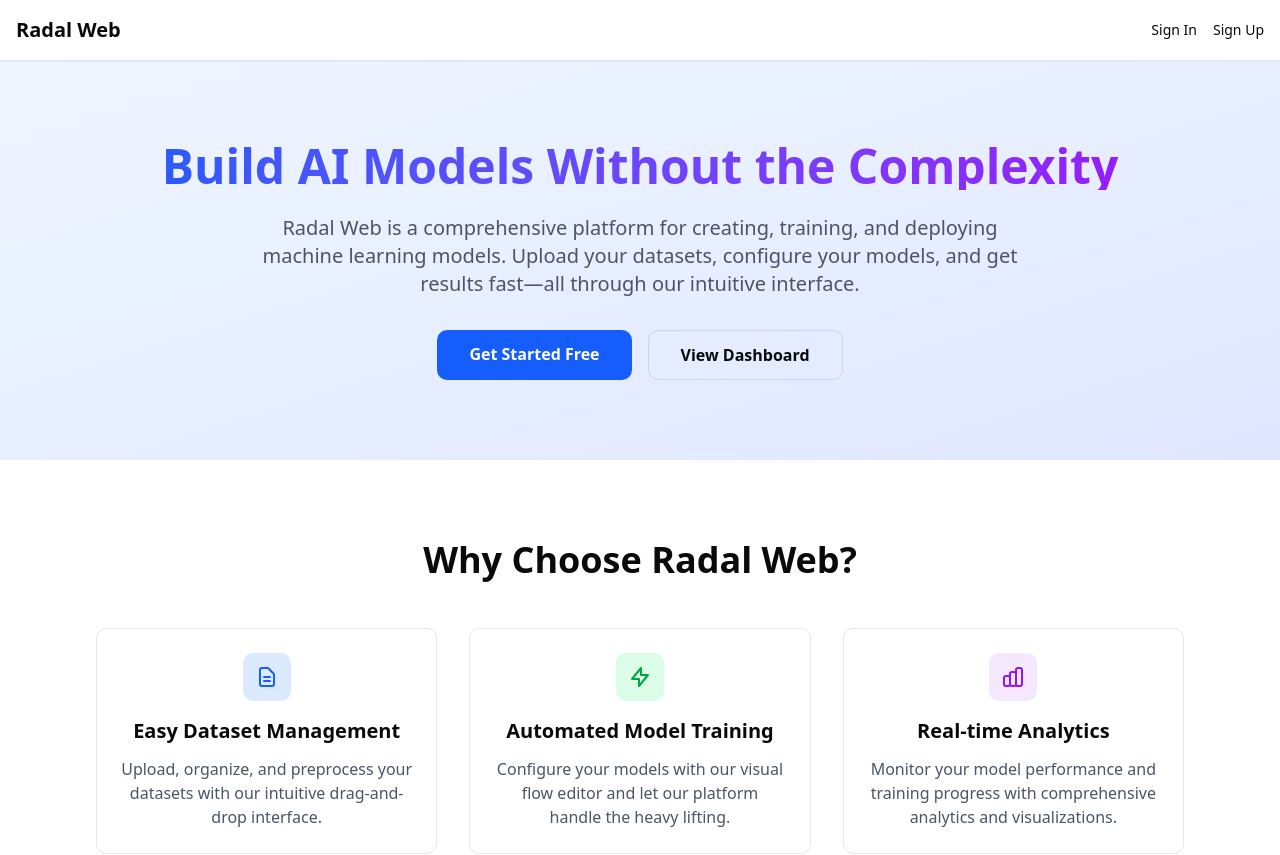
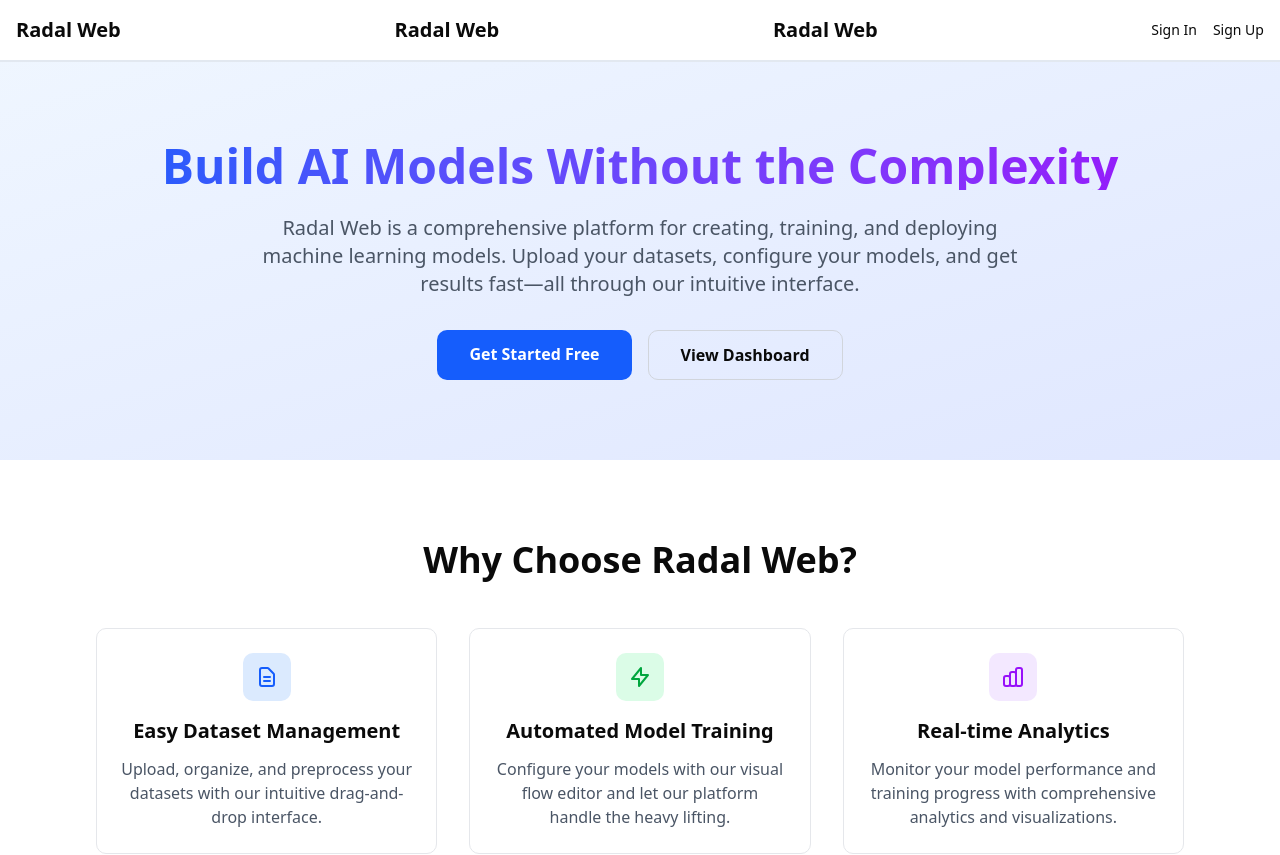
Before and after one commit to Divnoor-4602/radal-web-app, a Next.js app: page / in a window 1280 px wide. Shown: the top 855 px of the page. Built offline with nearby package versions, Linux system fonts and the light colour scheme; no server answers.

Commit message:
Add duplicate "Radal Web" header elements to homepage

```diff
--- a/app/page.tsx
+++ b/app/page.tsx
@@ -4,6 +4,8 @@ export default function Home() {
   return (
     <>
       <header className="sticky top-0 z-10 bg-background p-4 border-b-2 border-slate-200 dark:border-slate-800 flex flex-row justify-between items-center">
+        <div className="font-bold text-xl">Radal Web</div>
+        <div className="font-bold text-xl">Radal Web</div>
         <div className="font-bold text-xl">Radal Web</div>
         <div className="flex gap-4">
           <Link href="/sign-in" className="text-sm hover:underline">
```
